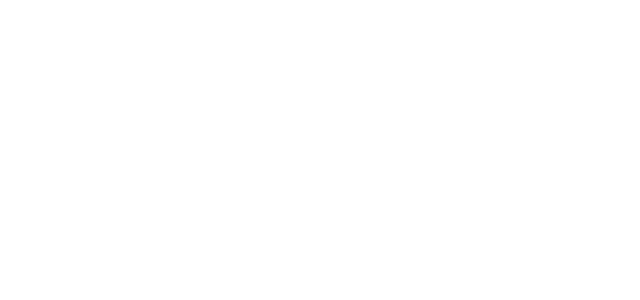
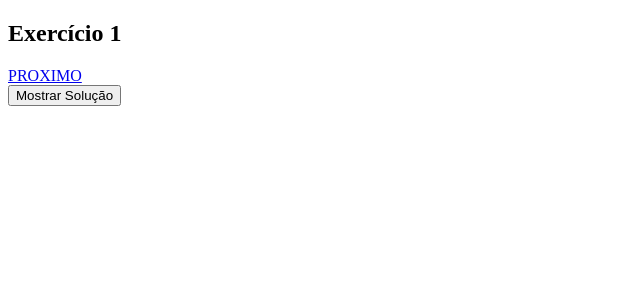
Before and after one commit to ddevdan/aula-pratica-react, a React (Vite) app: page / in a window 1280 px wide. Shown: the top 300 px of the page, without its empty margins (0-640 px from the left). Built offline with nearby package versions, Linux system fonts and the light colour scheme.

Commit message:
Add pagination

```diff
--- a/src/Pages/Exercicios/01.jsx
+++ b/src/Pages/Exercicios/01.jsx
@@ -7,7 +7,7 @@
   const [showSolution, setShowSolution] = React.useState(false);
   return (
     <div className="exercise__list">
-      <TemplateExercicio key={1} position={1}>
+      <TemplateExercicio key={1} position={1} showSolution={showSolution}>
         {showSolution ? <Solution1 /> : <Exercise1 />}
       </TemplateExercicio>
       <button type="button" onClick={() => setShowSolution((prev) => !prev)}>
--- a/src/Pages/Exercicios/02.jsx
+++ b/src/Pages/Exercicios/02.jsx
@@ -8,7 +8,7 @@
   const [showSolution, setShowSolution] = React.useState(false);
   return (
     <div className="exercise__list">
-      <TemplateExercicio key={2} position={2}>
+      <TemplateExercicio key={2} position={2} showSolution={showSolution}>
         {showSolution ? <Solution2 /> : <Exercise2 />}
       </TemplateExercicio>
       <button type="button" onClick={() => setShowSolution((prev) => !prev)}>
--- a/src/Pages/Exercicios/TemplateExercicio.jsx
+++ b/src/Pages/Exercicios/TemplateExercicio.jsx
@@ -1,15 +1,24 @@
 import React from 'react';
+import { Link } from 'react-router-dom';
 
 export default function TemplateExercicio({ position, children, showSolution }) {
+  const proximo = position + 1;
+  const anterior = position - 1;
+  const isLast = proximo > 7;
+  const isFirst = anterior < 1;
   return (
     <div>
       <h2>
-        {showSolution ? 'Solução' : 'Exercício'}
+        {showSolution ? 'Solução ' : 'Exercício '}
         {position}
       </h2>
       <div className="tabs">
         {children}
       </div>
+
+      {!isFirst && <Link to={`/exercises/${anterior}`}>ANTERIOR</Link>}
+      {!isLast && <Link to={`/exercises/${proximo}`}>PROXIMO</Link>}
+
     </div>
   );
 }
--- /dev/null
+++ b/src/Pages/Exercicios/index.js
@@ -0,0 +1,11 @@
+import E01 from './01';
+import E02 from './02';
+import E03 from './03';
+import E04 from './04';
+import E05 from './05';
+import E06 from './06';
+import E07 from './07';
+
+export {
+  E01, E02, E03, E04, E05, E06, E07,
+};
--- /dev/null
+++ b/src/Pages/Home.jsx
@@ -0,0 +1,11 @@
+import React from 'react';
+import { E01 } from './Exercicios';
+
+export default function Home() {
+  return (
+    <div>
+      <E01 />
+
+    </div>
+  );
+}
--- a/src/main.jsx
+++ b/src/main.jsx
@@ -1,8 +1,29 @@
-import React from 'react'
-import ReactDOM from 'react-dom/client'
-import './index.css'
+import React from 'react';
+import ReactDOM from 'react-dom/client';
+import './index.css';
+import {
+  BrowserRouter,
+  Routes,
+  Route,
+} from 'react-router-dom';
+import {
+  E01, E02, E03, E04, E05, E06, E07,
+} from './Pages/Exercicios';
+import Home from './Pages/Home';
 
 ReactDOM.createRoot(document.getElementById('root')).render(
   <React.StrictMode>
-  </React.StrictMode>
-)
+    <BrowserRouter>
+      <Routes>
+        <Route path="/" element={<Home />} />
+        <Route path="/exercises/1" element={<E01 />} />
+        <Route path="/exercises/2" element={<E02 />} />
+        <Route path="/exercises/3" element={<E03 />} />
+        <Route path="/exercises/4" element={<E04 />} />
+        <Route path="/exercises/5" element={<E05 />} />
+        <Route path="/exercises/6" element={<E06 />} />
+        <Route path="/exercises/7" element={<E07 />} />
+      </Routes>
+    </BrowserRouter>
+  </React.StrictMode>,
+);
```
